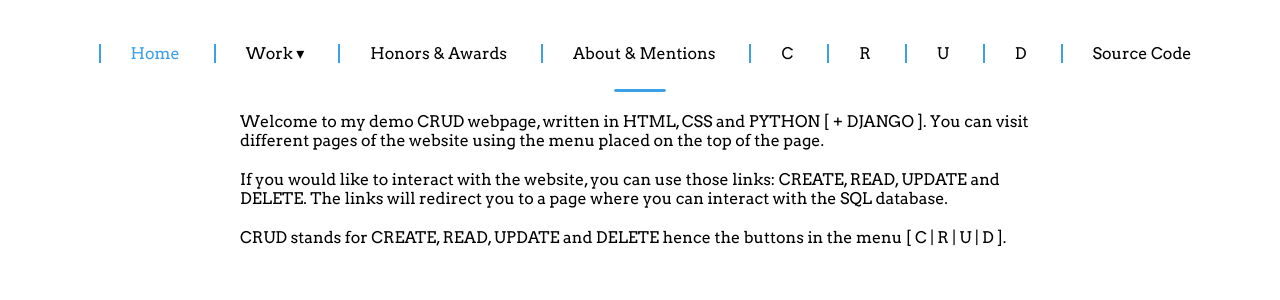
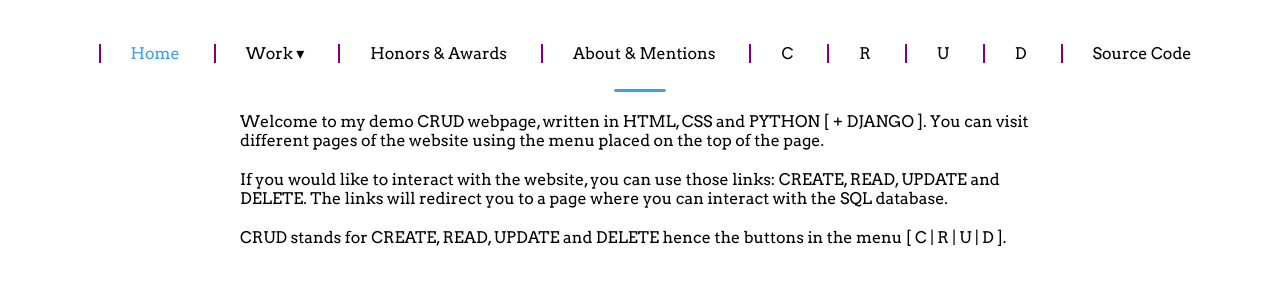
Before and after one commit to rusudinu/django_crud, a Django app: page /?sid=1469e8b5e071480ebf4ae70da7b94b0e in a window 1280 px wide. Shown: the top 300 px of the page. Run offline with Django 3.2, Linux system fonts and the light colour scheme.

Commit message:
changed the color of the menu border

```diff
--- a/django_crud/crud_app/static/base.css
+++ b/django_crud/crud_app/static/base.css
@@ -9,7 +9,7 @@ nav.primary-navigation {
 nav.primary-navigation ul li {
     list-style: none;
     margin: 10px auto;
-    border-left: 2px solid #3ca0e7;
+    border-left: 2px solid purple;
     display: inline-block;
     padding: 0 30px;
     position: relative;
```
